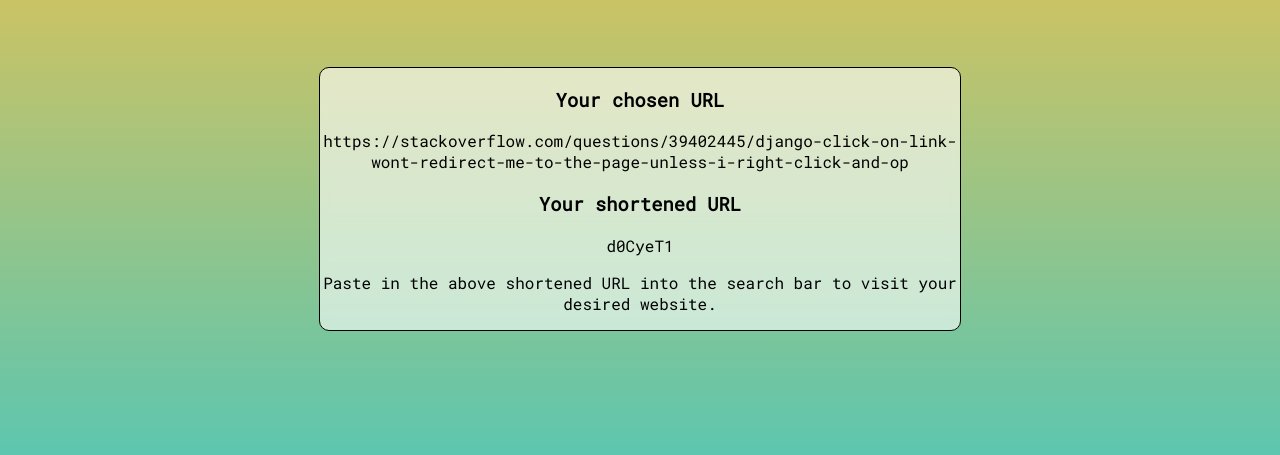
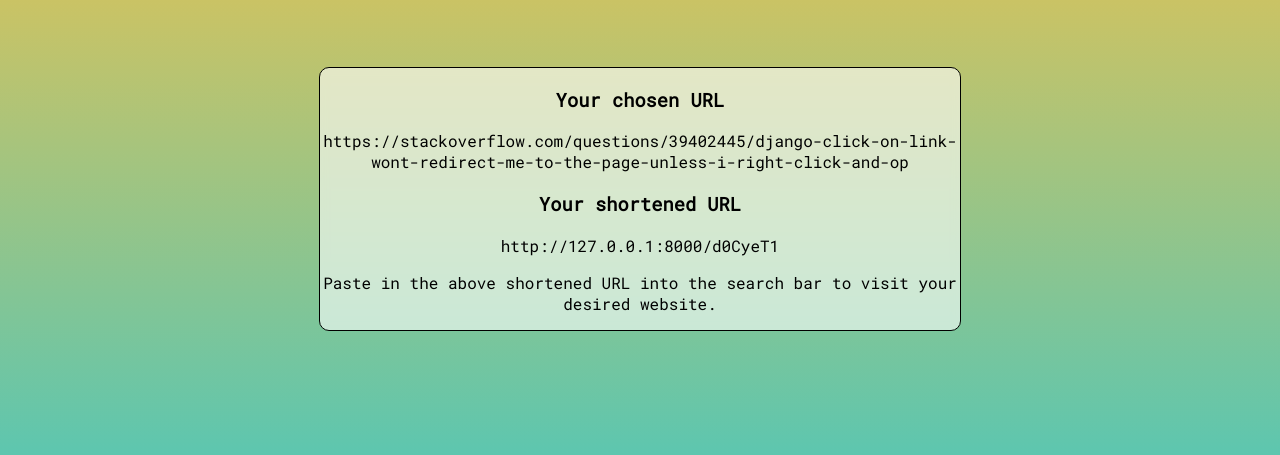
Before and after one commit to RafikaAT/zak_raf_code_challenge, a Django app: page /url/ in a window 1280 px wide. Shown: the part 213-668 px from the top of the page. Run offline with Django 3.2, Linux system fonts and the light colour scheme; data comes from the database, SQL or seed files in the repository; both versions use the stored data as it was after the commit.

Commit message:
Readme added and fixed redirect path, also added link instead of p tag for shortened URL

```diff
--- a/urlshortener/mainapp/templates/shortener/index.html
+++ b/urlshortener/mainapp/templates/shortener/index.html
@@ -3,7 +3,7 @@
   <h3>Your chosen URL</h3>
   <p>{{url.long_url}}</p>
   <h3>Your shortened URL</h3>
-  <p>{{url.short_url}}</p>
+  <a>http://127.0.0.1:8000/{{url.short_url}}</a>
   <p>Paste in the above shortened URL into the search bar to visit your desired website.</p>
 </section>
 {% else %}
--- a/urlshortener/mainapp/urls.py
+++ b/urlshortener/mainapp/urls.py
@@ -4,6 +4,6 @@
 urlpatterns = [
     path('url/', views.show_recent, name='show-recent'),
     # path('about/', views.about, name="memes-about"),
-    path('go/<str:url>/', views.show, name='show-url'),
+    path('<str:url>/', views.show, name='show-url'),
     path('', views.create, name='create-url')
 ]
```
Also changed, not shown: README.md, urlshortener/db.sqlite3.
